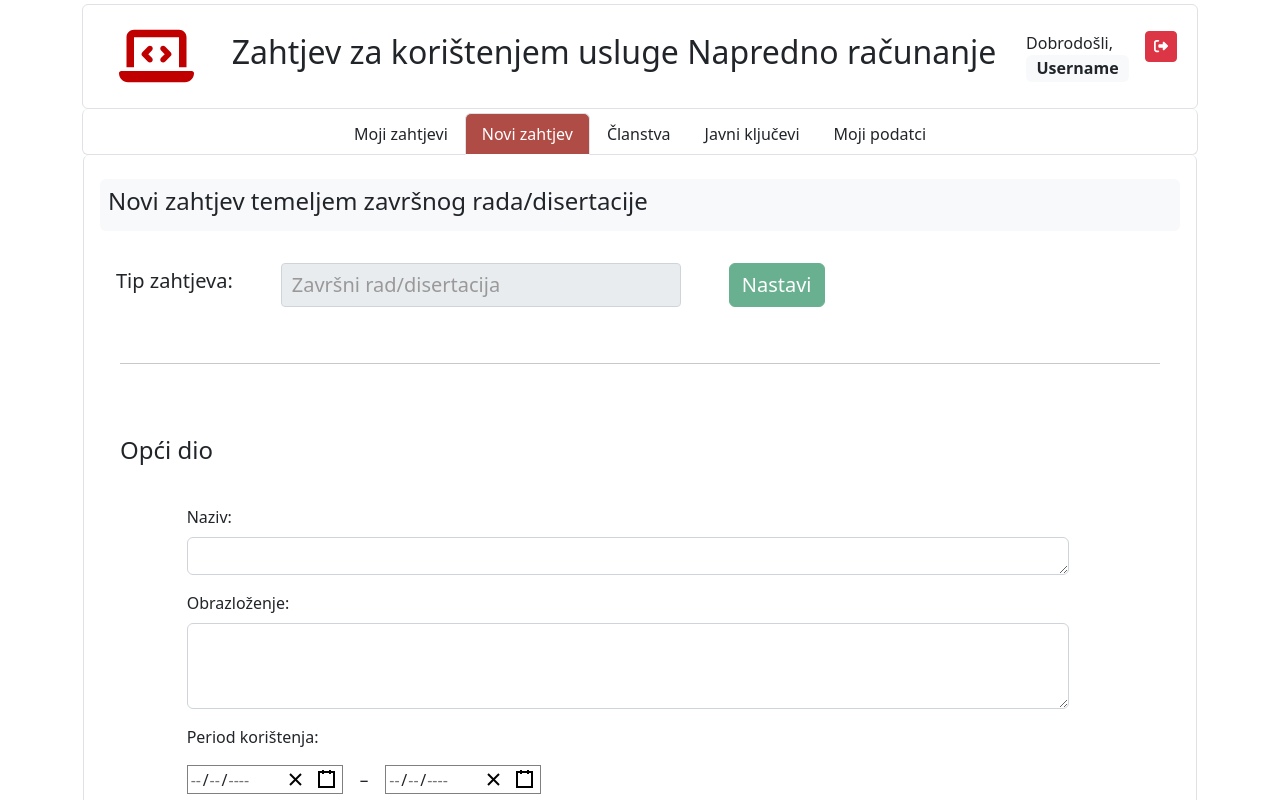
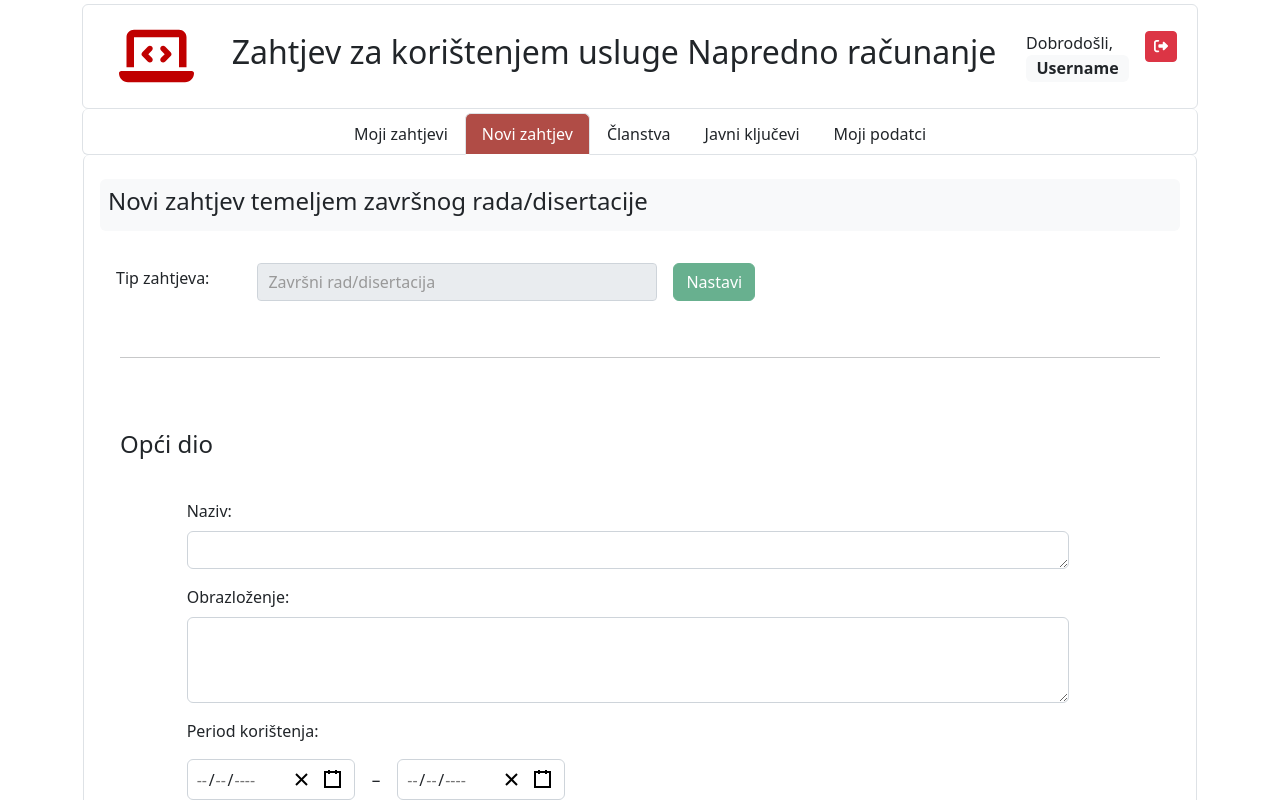
Before and after one commit to vrdel/hrzoo-hpc-users-front, a React (Vite) app in the folder hrzoosignup/frontend/: page /ui/novi-zahtjev/zavrsni-rad in a window 1280 px wide. Shown: the top 800 px of the page. Built offline with nearby package versions, Linux system fonts and the light colour scheme.

Commit message:
have custom styling of datepicker component

```diff
--- a/hrzoosignup/frontend/src/pages/new-request.jsx
+++ b/hrzoosignup/frontend/src/pages/new-request.jsx
@@ -33,7 +33,6 @@ const NewRequest = () => {
       <Row className="mb-2 ms-2 mt-4">
         <Col className="d-inline-flex align-items-center">
           <Label
-            className="fs-5"
             htmlFor="requestType"
             aria-label="requestType"
           >
@@ -42,7 +41,7 @@ const NewRequest = () => {
           <CustomReactSelect
             id="requestType"
             aria-label="requestType"
-            className="ms-5 fs-5"
+            className="ms-5"
             placeholder="Odaberi"
             controlWidth="400px"
             onChange={setSelectedProject}
@@ -52,7 +51,7 @@ const NewRequest = () => {
           />
           <Button
             color="success"
-            className="ms-5 fs-5"
+            className="ms-3"
             disabled={buttonDisabled}
             onClick={() => {
               navigate(selectedProject.value)
--- a/hrzoosignup/frontend/src/pages/new-requests/general.jsx
+++ b/hrzoosignup/frontend/src/pages/new-requests/general.jsx
@@ -4,7 +4,7 @@ import { Col, Row, Button, Label  } from 'reactstrap';
 import DatePicker from 'react-date-picker';
 import 'react-date-picker/dist/DatePicker.css';
 import 'react-calendar/dist/Calendar.css';
-
+import '../../styles/datepicker.css';
 
 const GeneralRequest = () => {
   const [fromDate, setFromDate] = useState(undefined)
--- /dev/null
+++ b/hrzoosignup/frontend/src/styles/datepicker.css
@@ -0,0 +1,5 @@
+.react-date-picker__wrapper {
+  border: thin solid #ced4da;
+  border-radius: 0.375rem;
+  padding: 6px;
+}
```
